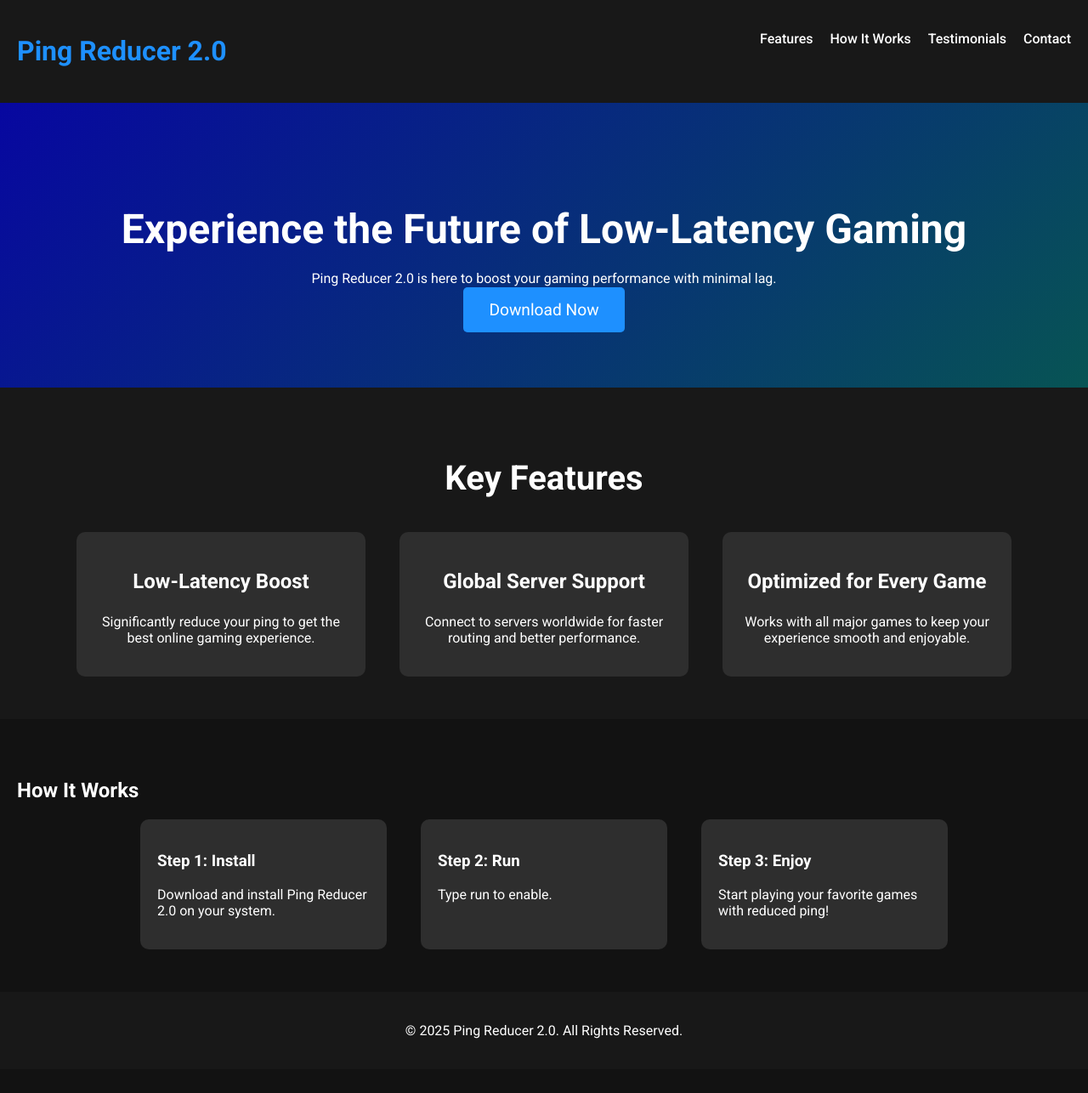
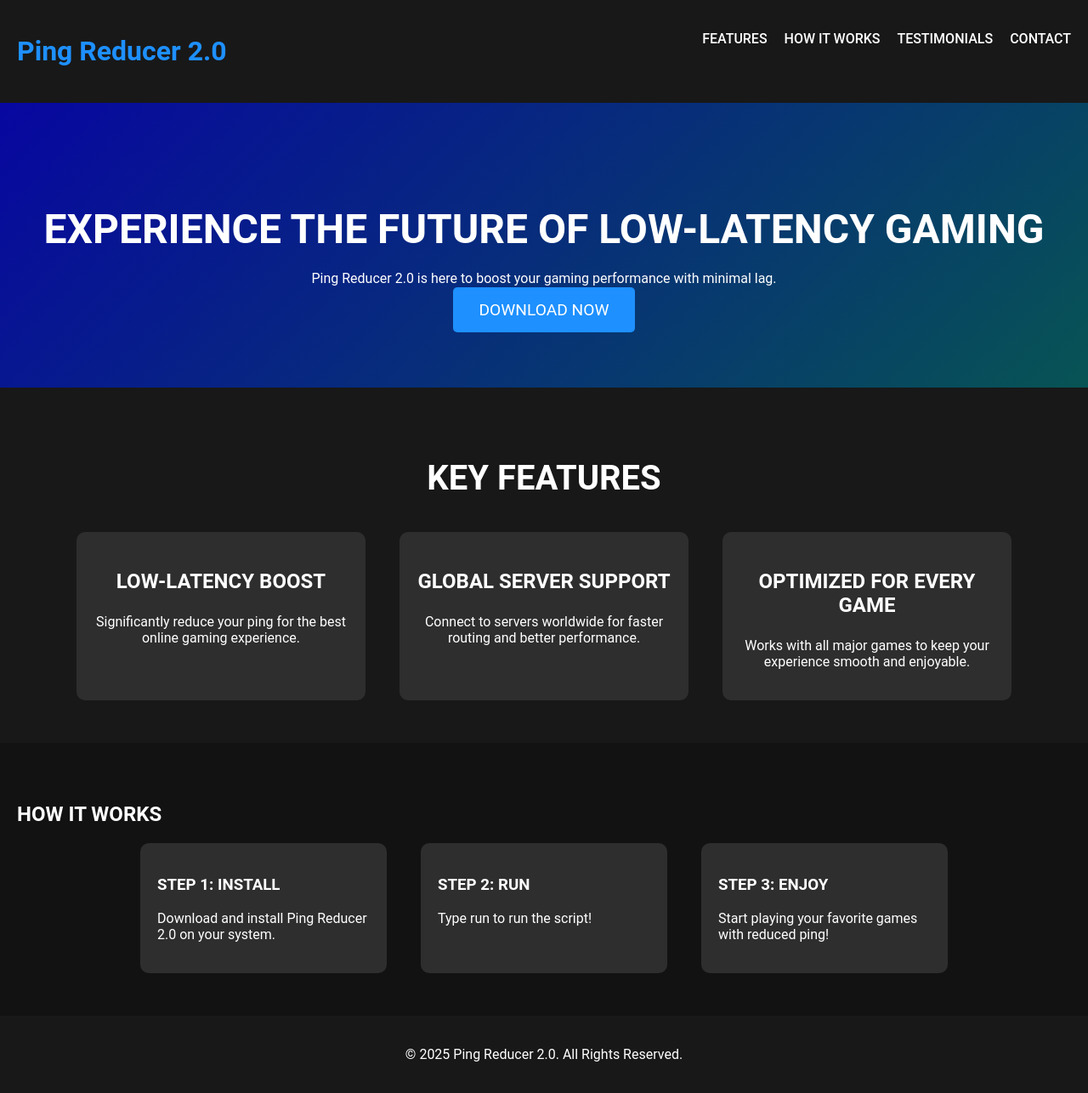
Before and after one commit to Sparky7980/FpsBooster2.0, a plain HTML site: page index.html in a window 1280 px wide. Shown: the whole page at 85% size. Before the commit the page ends 1258 px from the top, so only its background shows below. Drawn offline with Linux system fonts and the light colour scheme; a script that the page names is missing.

Commit message:
Update index.html

```diff
--- a/index.html
+++ b/index.html
@@ -5,8 +5,8 @@
     <meta name="viewport" content="width=device-width, initial-scale=1.0">
     <title>Ping Reducer 2.0</title>
     <link rel="stylesheet" href="styles.css">
-    <!-- Add any font links here -->
-    <link href="https://fonts.googleapis.com/css2?family=Roboto:wght@400;500;700&display=swap" rel="stylesheet">
+    <!-- Monospace font for hacker vibe -->
+    <link href="https://fonts.googleapis.com/css2?family=Press+Start+2P&display=swap" rel="stylesheet">
 </head>
 <body>
     <!-- Header -->
@@ -16,10 +16,10 @@
         </div>
         <nav>
             <ul>
-                <li><a href="#features">Features</a></li>
-                <li><a href="#how-it-works">How It Works</a></li>
-                <li><a href="#testimonials">Testimonials</a></li>
-                <li><a href="#contact">Contact</a></li>
+                <li><a href="#features">FEATURES</a></li>
+                <li><a href="#how-it-works">HOW IT WORKS</a></li>
+                <li><a href="#testimonials">TESTIMONIALS</a></li>
+                <li><a href="#contact">CONTACT</a></li>
             </ul>
         </nav>
     </header>
@@ -27,26 +27,26 @@
     <!-- Hero Section -->
     <section class="hero">
         <div class="hero-text">
-            <h2>Experience the Future of Low-Latency Gaming</h2>
+            <h2>EXPERIENCE THE FUTURE OF LOW-LATENCY GAMING</h2>
             <p>Ping Reducer 2.0 is here to boost your gaming performance with minimal lag.</p>
-            <a href="/download/PingReducer2.0.exe" class="cta-button">Download Now</a>
+            <a href="#download" class="cta-button">DOWNLOAD NOW</a>
         </div>
     </section>
 
     <!-- Features Section -->
     <section id="features" class="features">
-        <h2>Key Features</h2>
+        <h2>KEY FEATURES</h2>
         <div class="feature-cards">
             <div class="feature-card">
-                <h3>Low-Latency Boost</h3>
-                <p>Significantly reduce your ping to get the best online gaming experience.</p>
+                <h3>LOW-LATENCY BOOST</h3>
+                <p>Significantly reduce your ping for the best online gaming experience.</p>
             </div>
             <div class="feature-card">
-                <h3>Global Server Support</h3>
+                <h3>GLOBAL SERVER SUPPORT</h3>
                 <p>Connect to servers worldwide for faster routing and better performance.</p>
             </div>
             <div class="feature-card">
-                <h3>Optimized for Every Game</h3>
+                <h3>OPTIMIZED FOR EVERY GAME</h3>
                 <p>Works with all major games to keep your experience smooth and enjoyable.</p>
             </div>
         </div>
@@ -54,23 +54,22 @@
 
     <!-- How It Works Section -->
     <section id="how-it-works" class="how-it-works">
-        <h2>How It Works</h2>
+        <h2>HOW IT WORKS</h2>
         <div class="steps">
             <div class="step">
-                <h3>Step 1: Install</h3>
+                <h3>STEP 1: INSTALL</h3>
                 <p>Download and install Ping Reducer 2.0 on your system.</p>
             </div>
             <div class="step">
-                <h3>Step 2: Run</h3>
-                <p>Type run to enable.</p>
+                <h3>STEP 2: RUN</h3>
+                <p>Type run to run the script!</p>
             </div>
             <div class="step">
-                <h3>Step 3: Enjoy</h3>
+                <h3>STEP 3: ENJOY</h3>
                 <p>Start playing your favorite games with reduced ping!</p>
             </div>
         </div>
     </section>
-
 
 
     <!-- Footer -->
```
